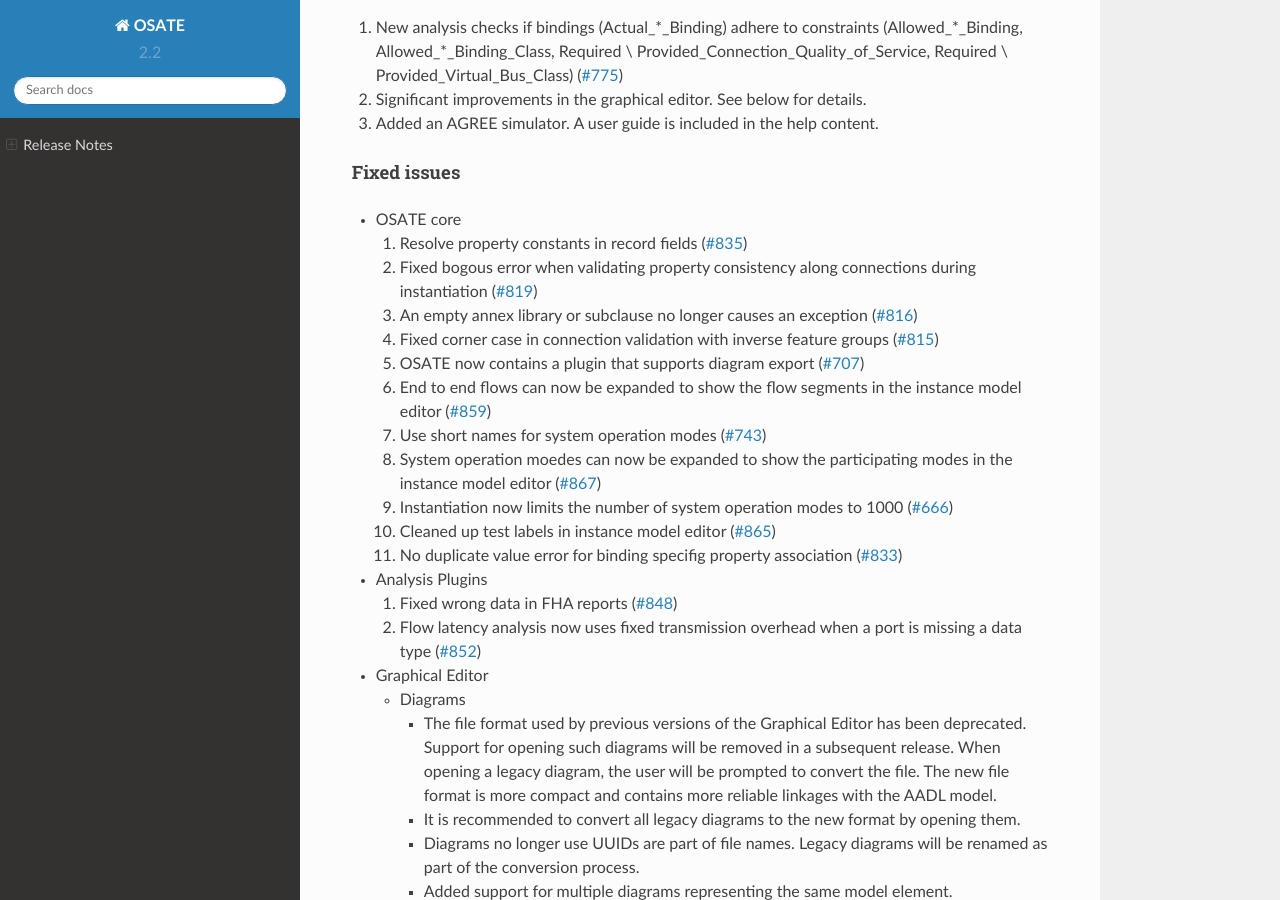
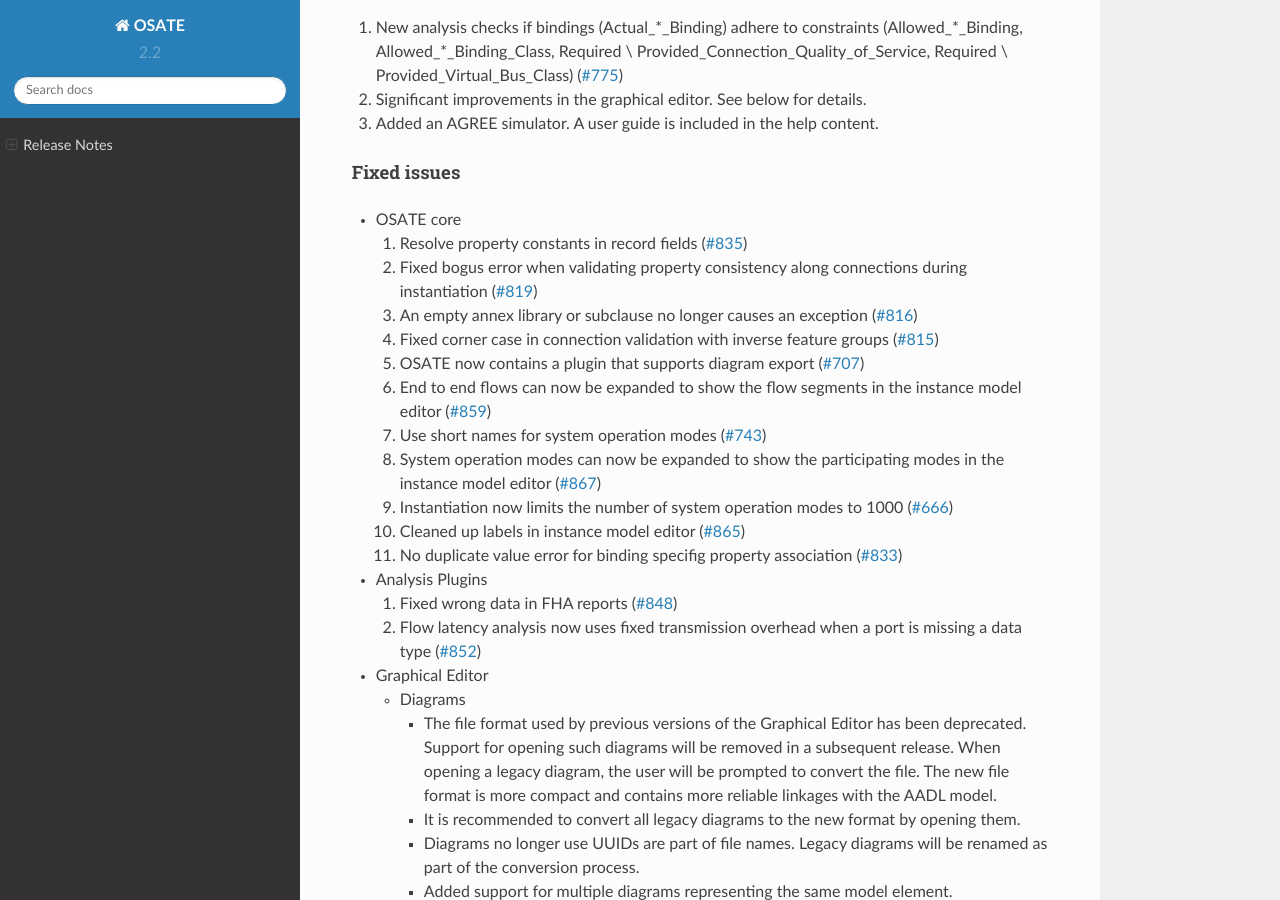
Before and after one commit to osate/website, a Sphinx documentation site: the page built from source/osate-releases.md, in a window 1280 px wide and 900 px high, scrolled down 1452 px. Built offline with Sphinx 7.4.7 and the Read the Docs theme 2.0.0, drawn with Linux system fonts in a browser that asks for light colours.

Commit message:
Fixed a couple of typos

```diff
--- a/source/osate-releases.md
+++ b/source/osate-releases.md
@@ -60,15 +60,15 @@
 
 * OSATE core
   1. Resolve property constants in record fields ([#835](https://github.com/osate/osate2-core/issues/835))
-  1. Fixed bogous error when validating property consistency along connections during instantiation ([#819](https://github.com/osate/osate2-core/issues/819))
+  1. Fixed bogus error when validating property consistency along connections during instantiation ([#819](https://github.com/osate/osate2-core/issues/819))
   1. An empty annex library or subclause no longer causes an exception ([#816](https://github.com/osate/osate2-core/issues/816))
   1. Fixed corner case in connection validation with inverse feature groups ([#815](https://github.com/osate/osate2-core/issues/815))
   1. OSATE now contains a plugin that supports diagram export ([#707](https://github.com/osate/osate2-core/issues/707))
   1. End to end flows can now be expanded to show the flow segments in the instance model editor ([#859](https://github.com/osate/osate2-core/issues/859))
   1. Use short names for system operation modes ([#743](https://github.com/osate/osate2-core/issues/743))
-  1. System operation moedes can now be expanded to show the participating modes in the instance model editor ([#867](https://github.com/osate/osate2-core/issues/867))
+  1. System operation modes can now be expanded to show the participating modes in the instance model editor ([#867](https://github.com/osate/osate2-core/issues/867))
   1. Instantiation now limits the number of system operation modes to 1000 ([#666](https://github.com/osate/osate2-core/issues/666))
-  1. Cleaned up test labels in instance model editor ([#865](https://github.com/osate/osate2-core/issues/865))
+  1. Cleaned up labels in instance model editor ([#865](https://github.com/osate/osate2-core/issues/865))
   1. No duplicate value error for binding specifig property association ([#833](https://github.com/osate/osate2-core/issues/833))
 * Analysis Plugins
   1. Fixed wrong data in FHA reports ([#848](https://github.com/osate/osate2-core/issues/848))
```
